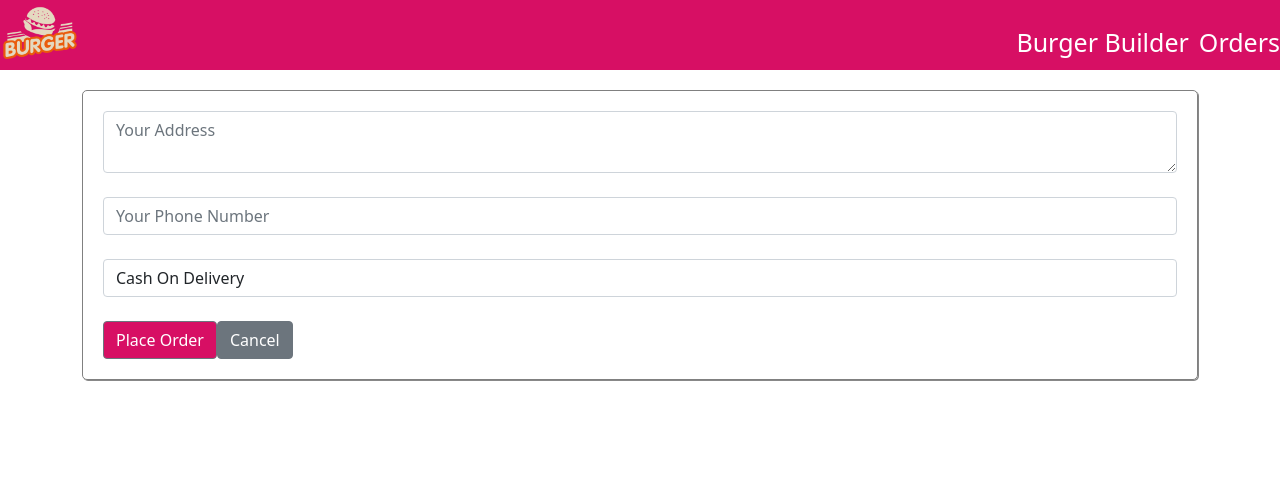
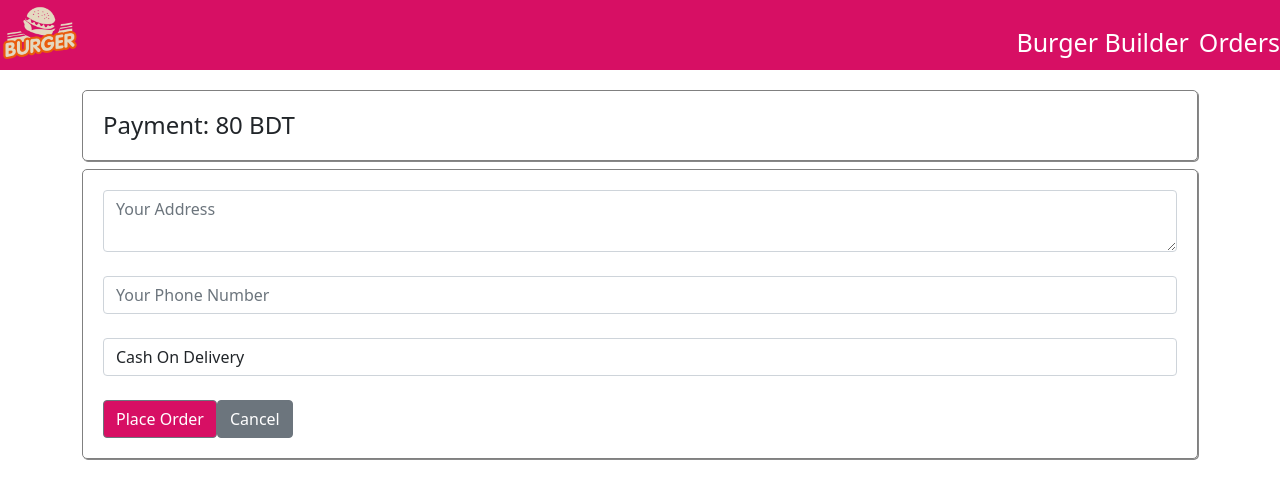
Before and after one commit to sakil-islam/Burger-Builder-Project, a React (Create React App) app: page /checkout in a window 1280 px wide. Shown: the top 498 px of the page. Built offline with nearby package versions, Linux system fonts and the light colour scheme.

Commit message:
Saving Order to Database

```diff
--- a/src/Components/Orders/Checkout/Checkout.js
+++ b/src/Components/Orders/Checkout/Checkout.js
@@ -1,5 +1,17 @@
 import React, { Component } from 'react';
 import { Button } from 'reactstrap';
+
+import axios from 'axios';
+
+import { connect } from 'react-redux';
+
+const mapStateTopProps = state => {
+    return {
+        ingredients: state.ingredients,
+        totalPrice: state.totalPrice,
+        purchasable: state.purchasable,
+    }
+}
 
 class Checkout extends Component {
     state = {
@@ -24,12 +36,26 @@
     }
 
     submitHandler = () => {
-        console.log(this.state.values);
+        const order = {
+            ingredients: this.props.ingredients,
+            customer: this.state.values,
+            price: this.props.totalPrice,
+            orderTime: new Date(),
+        }
+        axios.post("https://burger-builder-af364-default-rtdb.firebaseio.com/orders.json", order)
+            .then(response => console.log(response))
+            .catch(err => console.log(err))
     }
 
     render() {
         return (
             <div>
+                <h4 style={{
+                    border: "1px solid grey",
+                    boxShadow: "1px 1px #888888",
+                    borderRadius: "5px",
+                    padding: "20px",
+                }}>Payment: {this.props.totalPrice} BDT</h4>
                 <form style={{
                     border: "1px solid grey",
                     boxShadow: "1px 1px #888888",
@@ -46,11 +72,11 @@
                     </select>
                     <br />
                     <Button style={{ backgroundColor: "#D70F64" }} className="mr-auto" onClick={this.submitHandler}>Place Order</Button>
-                    <Button color="secondary" className="ml-2" onClick={this.goBack}>Cancel</Button>
+                    <Button color="secondary" className="ml-1" onClick={this.goBack}>Cancel</Button>
                 </form>
             </div>
         )
     }
 }
 
-export default Checkout;
+export default connect(mapStateTopProps)(Checkout);
```
